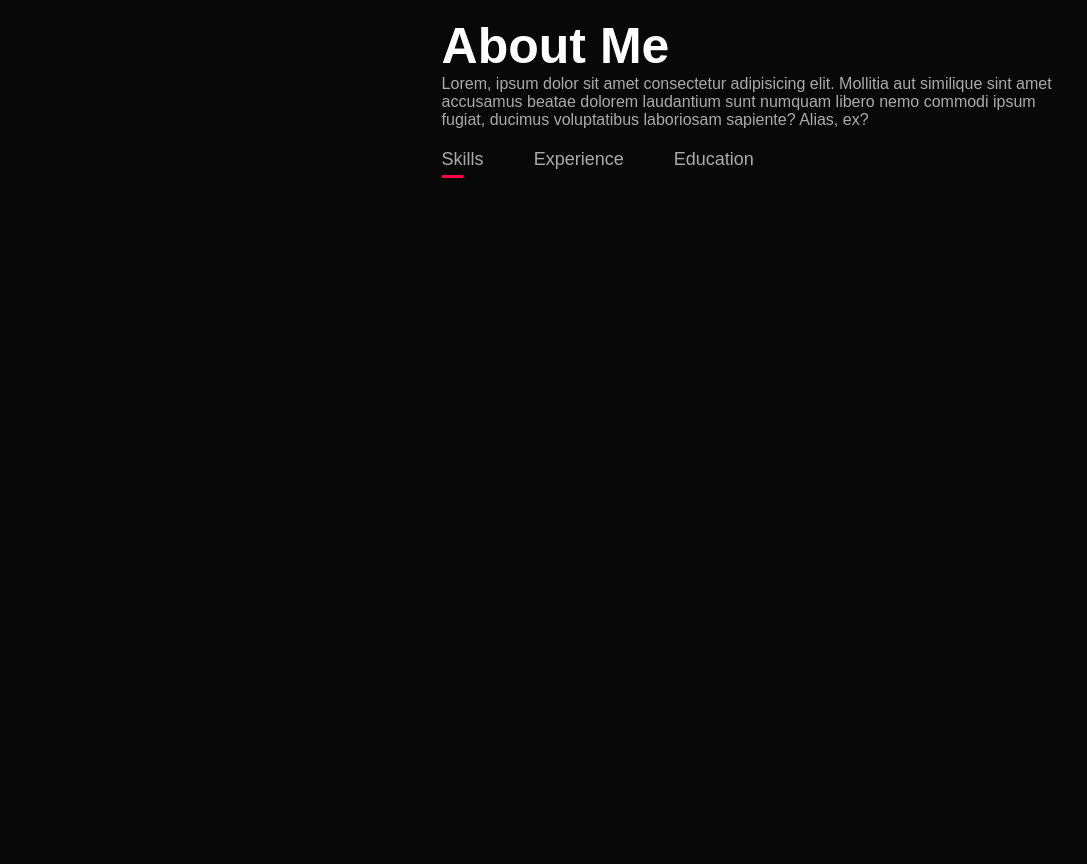
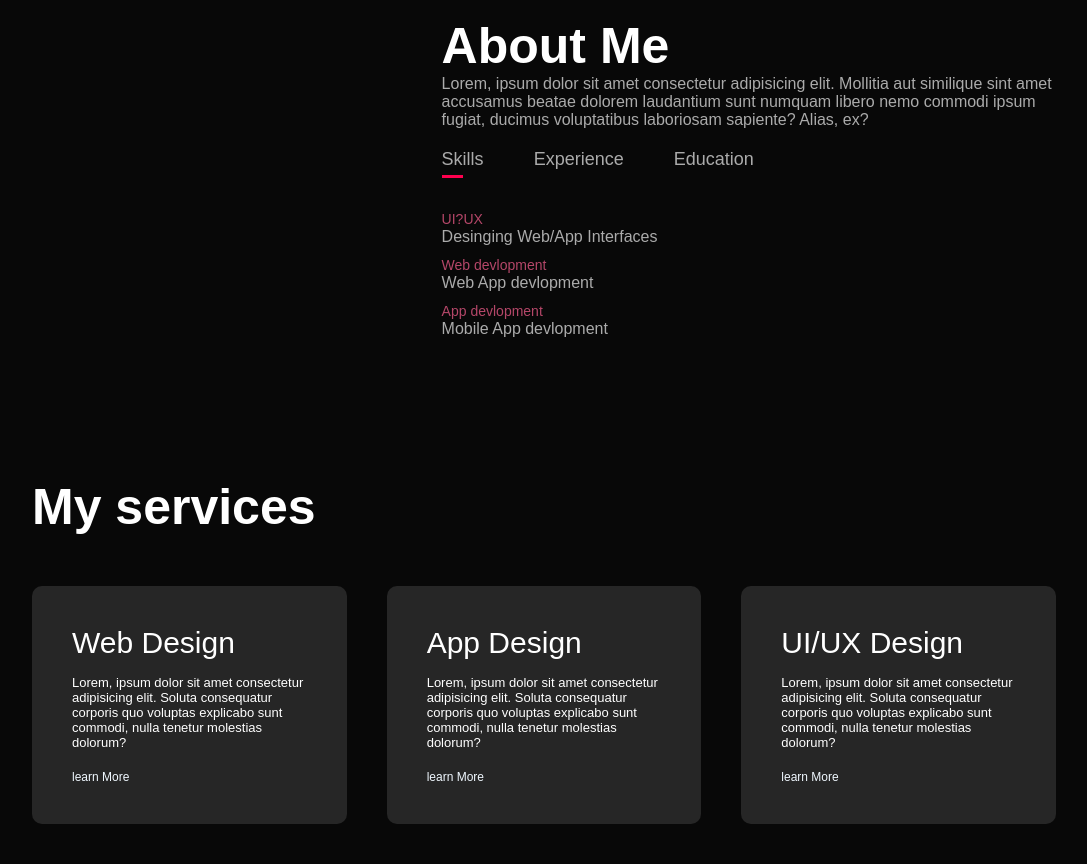
Before and after one commit to hemanthsaik/hemanthsaik.github.io, a plain HTML site: page index.html in a window 1280 px wide. Shown: the part 873-1737 px from the top of the page, without its empty margins (96-1183 px from the left). Before the commit the page ends 1173 px from the top, so only its background shows below. Drawn offline with Linux system fonts and the light colour scheme.

Commit message:
added about and services section

```diff
--- a/index.html
+++ b/index.html
@@ -44,17 +44,80 @@
             dolorem laudantium sunt numquam libero nemo commodi ipsum fugiat, ducimus voluptatibus laboriosam sapiente?
             Alias, ex?</p>
           <div class="tab-titles">
-            <p class="tab-links active-link">Skills</p>
-            <p class="tab-links">Experience</p>
-            <p class="tab-links">Education</p>
+            <p class="tab-links active-link" onclick="opentab('skills')">Skills</p>
+            <p class="tab-links" onclick="opentab('experience')">Experience</p>
+            <p class="tab-links" onclick="opentab('education')">Education</p>
           </div>
-          <div class="tab-contents">
-
+          <div class="tab-contents active-tab" id="skills">
+            <ul>
+              <li><span>UI?UX</span><br>Desinging Web/App Interfaces</li>
+              <li><span>Web devlopment</span><br>Web App devlopment</li>
+              <li><span>App devlopment</span><br>Mobile App devlopment</li>
+            </ul>
+          </div>
+          <div class="tab-contents" id="experience">
+            <ul>
+              <li><span>about</span><br>Desinging Web/App Interfaces</li>
+              <li><span>Web devlopment</span><br>Web App devlopment</li>
+              <li><span>App devlopment</span><br>Mobile App devlopment</li>
+            </ul>
+          </div>
+          <div class="tab-contents" id="education">
+            <ul>
+              <li><span>Education</span><br>Desinging Web/App Interfaces</li>
+              <li><span>Web devlopment</span><br>Web App devlopment</li>
+              <li><span>App devlopment</span><br>Mobile App devlopment</li>
+            </ul>
           </div>
         </div>
       </div>
     </div>
   </div>
+  <!-- -----------------sevices-------------- -->
+  <div id="services">
+    <div class="container">
+      <h1 class="sub-title">My services</h1>
+      <div class="services-list">
+        <div>
+          <h2>Web Design</h2>
+          <p>Lorem, ipsum dolor sit amet consectetur adipisicing elit. Soluta consequatur corporis quo voluptas
+            explicabo sunt commodi, nulla tenetur molestias dolorum?</p>
+          <a href="#">learn More</a>
+        </div>
+        <div>
+          <h2>App Design</h2>
+          <p>Lorem, ipsum dolor sit amet consectetur adipisicing elit. Soluta consequatur corporis quo voluptas
+            explicabo sunt commodi, nulla tenetur molestias dolorum?</p>
+          <a href="#">learn More</a>
+        </div>
+        <div>
+          <h2>UI/UX Design</h2>
+          <p>Lorem, ipsum dolor sit amet consectetur adipisicing elit. Soluta consequatur corporis quo voluptas
+            explicabo sunt commodi, nulla tenetur molestias dolorum?</p>
+          <a href="#">learn More</a>
+        </div>
+      </div>
+    </div>
+  </div>
+
+  <script>
+    var tablinks = document.getElementsByClassName("tab-links");
+    var tabcontents = document.getElementsByClassName("tab-contents");
+
+    const opentab = (tabname) => {
+      for (tablink of tablinks) {
+        tablink.classList.remove("active-link");
+      }
+      for (tabcontent of tabcontents) {
+        tabcontent.classList.remove("active-tab");
+      }
+      event.currentTarget.classList.add("active-link")
+      document.getElementById(tabname).classList.add('active-tab')
+    }
+
+  </script>
+
+
 </body>
 
 </html>
--- a/style.css
+++ b/style.css
@@ -8,6 +8,7 @@
 body {
   background: #080808;
   color: #fff;
+  transition: 0.5s;
 }
 #header {
   width: 100%;
@@ -119,3 +120,60 @@ nav ul li a:hover::after {
 .tab-links.active-link::after {
   width: 50%;
 }
+
+.tab-contents ul li {
+  list-style: none;
+  margin: 10px 0px;
+}
+.tab-contents ul li span {
+  color: #b54769;
+  font-size: 14px;
+}
+.tab-contents {
+  display: none;
+}
+.tab-contents.active-tab {
+  display: block;
+}
+
+/* ---------services------------ */
+
+#services {
+  padding: 30px 0px;
+}
+.services-list {
+  display: grid;
+  grid-template-columns: repeat(auto-fit, minmax(250px, 1fr));
+  grid-gap: 40px;
+  margin-top: 50px;
+}
+
+.services-list div {
+  background-color: #262626;
+  padding: 40px;
+  font-size: 13px;
+  font-weight: 300;
+  border-radius: 10px;
+  transition: background 0.5s, transform 0.5s;
+}
+.services-list div i {
+  font-size: 50px;
+  margin-bottom: 10px;
+}
+.services-list div h2 {
+  font-size: 30px;
+  font-weight: 500;
+  margin-bottom: 15px;
+}
+.services-list div a {
+  text-decoration: none;
+  color: aliceblue;
+  font-size: 12px;
+  margin-top: 20px;
+  display: inline-block;
+}
+
+.services-list div:hover {
+  background: #ff004f;
+  transform: translateY(-10px);
+}
```
